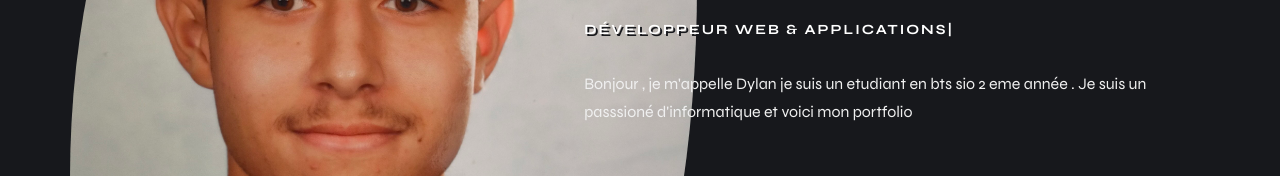
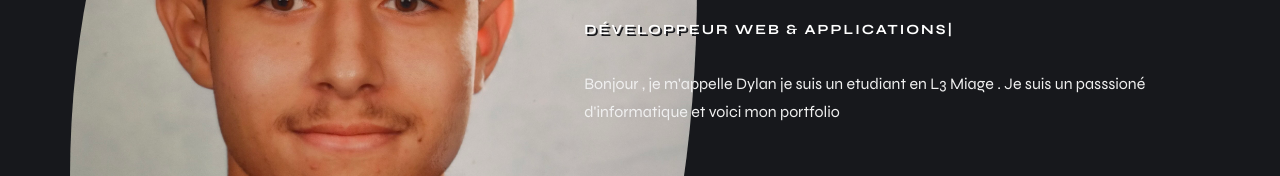
Before and after one commit to Grqeen/Portfolio, a plain HTML site: page index.html in a window 1280 px wide. Shown: the part 303-479 px from the top of the page. Drawn offline with nearby package versions, Linux system fonts and the light colour scheme.

Commit message:
Update index.html
update miage

```diff
--- a/index.html
+++ b/index.html
@@ -134,7 +134,7 @@
             </div>
 
             <p class="section-text">
-              Bonjour , je m'appelle Dylan je suis un etudiant en bts sio 2 eme année . Je suis un passsioné
+              Bonjour , je m'appelle Dylan je suis un etudiant en L3 Miage . Je suis un passsioné
               d'informatique et voici mon portfolio
             </p>
 
```
